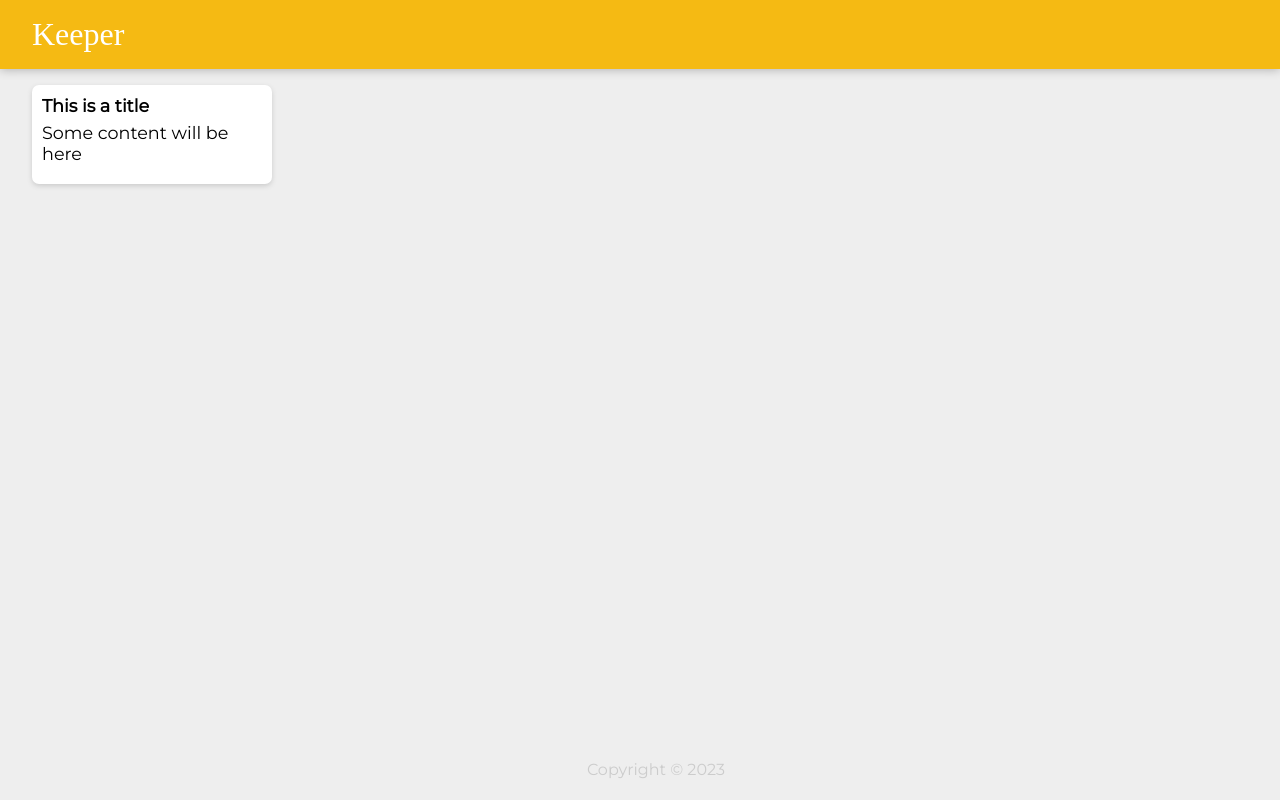
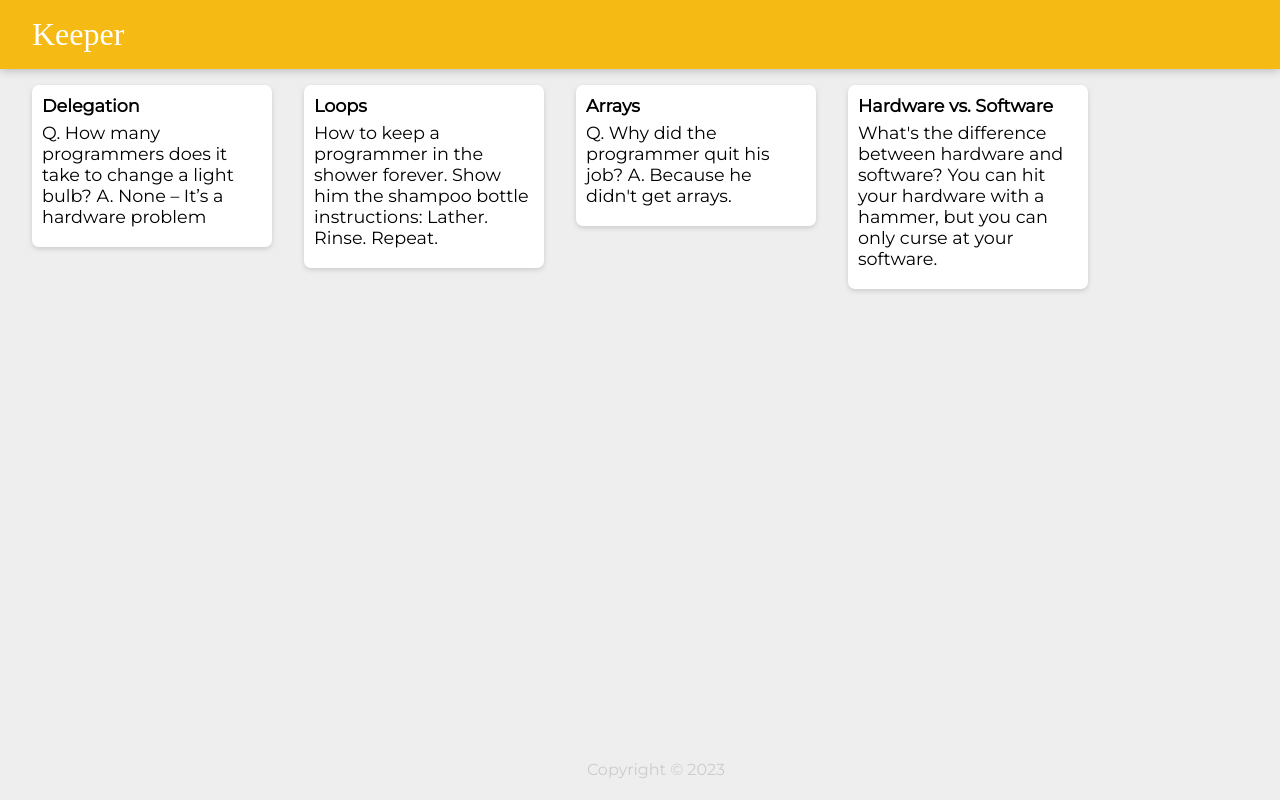
Before and after one commit to vperizes/KeeperApp, a React (Create React App) app: page / in a window 1280 px wide. Built offline with nearby package versions, Linux system fonts and the light colour scheme; a web font is replaced by a local one.

Commit message:
Add ability to create notes using mapped data to components

```diff
--- a/src/components/App.jsx
+++ b/src/components/App.jsx
@@ -2,13 +2,23 @@ import React from "react";
 import Header from "./Header.jsx";
 import Footer from "./Footer.jsx";
 import Note from "./Note.jsx";
+import notes from "../notes.js";
 
+function addNote(note) {
+    return (
+        <Note
+            key={note.id}
+            noteTitle={note.title}
+            noteContent={note.content}
+        />
+    );
+}
 
 function App() {
     return (
         <div>
             <Header />
-            <Note />
+            {notes.map(addNote)}
             <Footer />
         </div>
     );
--- a/src/components/Note.jsx
+++ b/src/components/Note.jsx
@@ -1,10 +1,10 @@
 import React from "react";
 
-function Note(){
+function Note(props){
     return(
         <div className="note">
-            <h1>This is a title</h1>
-            <p>Some content will be here</p>
+            <h1>{props.noteTitle}</h1>
+            <p>{props.noteContent}</p>
         </div>
     );
 }
--- a/src/notes.js
+++ b/src/notes.js
@@ -24,3 +24,5 @@ const notes = [
       "What's the difference between hardware and software? You can hit your hardware with a hammer, but you can only curse at your software."
   }
 ];
+
+export default notes;
```
